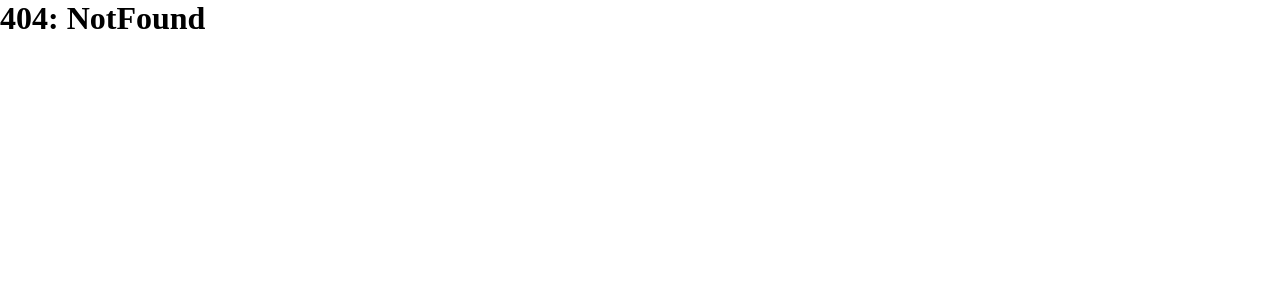
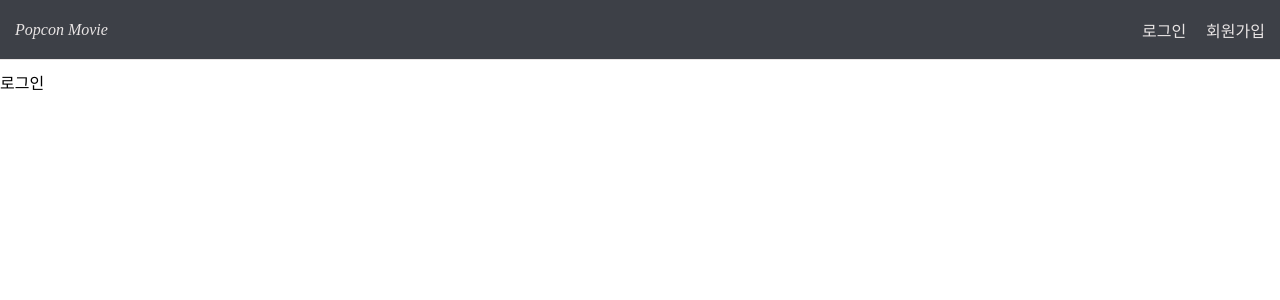
Before and after one commit to kuk0901/popcon-movie-app, a Next.js app: page /auth/signin in a window 1280 px wide. Before the commit this address had no page. Shown: the top 300 px of the page. Built offline with nearby package versions, Linux system fonts and the light colour scheme.

Commit message:
header 구현, signin/singnup 페이지 생성

```diff
--- /dev/null
+++ b/src/app/auth/signin/page.tsx
@@ -0,0 +1,3 @@
+export default function SignIn() {
+  return <div>로그인</div>;
+}
--- /dev/null
+++ b/src/app/auth/signup/page.tsx
@@ -0,0 +1,3 @@
+export default function SignUp() {
+  return <div>회원가입</div>;
+}
--- /dev/null
+++ b/src/components/layout/header.module.scss
@@ -0,0 +1,44 @@
+.header {
+  display: flex;
+  justify-content: space-between;
+  align-items: center;
+  background-color: rgba(40, 44, 52, 0.9);
+  color: #e9e5e5;
+  position: fixed;
+  top: 0;
+  width: 100vw;
+  height: 60px;
+  border-bottom: 1px solid;
+  padding: 10px;
+
+  .logo {
+    .link_home {
+      color: #e9e5e5;
+      font-style: italic;
+      transition: 0.2s;
+      padding: 5px;
+
+      &:hover {
+        color: #e9e5e5;
+        box-shadow: 3px 3px 4px #e9e5e5;
+      }
+    }
+  }
+
+  .link_container {
+    display: flex;
+    gap: 10px;
+    transition: 0.2s;
+
+    .link_auth {
+      color: #e9e5e5;
+      padding: 5px;
+
+      &:hover {
+        background-color: #e9e5e5;
+        color: #282c34;
+        border-radius: 4px;
+      }
+    }
+  }
+}
--- a/src/components/layout/header.tsx
+++ b/src/components/layout/header.tsx
@@ -1,6 +1,24 @@
-// TODO: layout을 위해 컴포넌트만 생성
+import Link from "next/link";
+import style from "./header.module.scss";
+
 const Header = () => {
-  return <header></header>;
+  return (
+    <header className={style.header}>
+      <div className={style.logo}>
+        <Link href={"/"} className={style.link_home}>
+          Popcon Movie
+        </Link>
+      </div>
+      <div className={style.link_container}>
+        <Link href={"/auth/signin"} className={style.link_auth}>
+          로그인
+        </Link>
+        <Link href={"/auth/signup"} className={style.link_auth}>
+          회원가입
+        </Link>
+      </div>
+    </header>
+  );
 };
 
 export default Header;
--- a/src/styles/main.scss
+++ b/src/styles/main.scss
@@ -1,3 +1,7 @@
 @use "abstracts/mixins";
 @use "abstracts/variables";
 @use "base/reset";
+
+main {
+  margin-top: 70px;
+}
```
